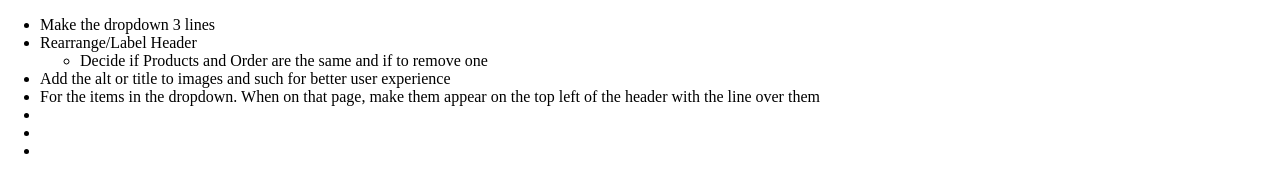
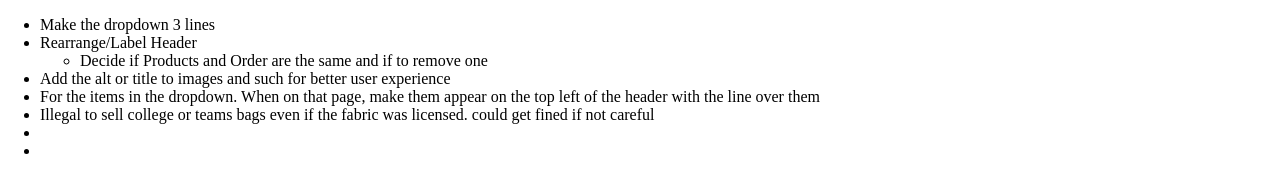
Before and after one commit to AndyR3w/KarensCornHole, a plain HTML site: page index.html in a window 1280 px wide. Shown: the part 225-418 px from the top of the page. Drawn offline with Linux system fonts and the light colour scheme.

Commit message:
Update index.html

```diff
--- a/index.html
+++ b/index.html
@@ -22,7 +22,7 @@
                 <li>Add the alt or title to images and such for better user experience</li>
                 <li>For the items in the dropdown. When on that page, make them appear
                     on the top left of the header with the line over them</li>
-                <li></li>
+                <li>Illegal to sell college or teams bags even if the fabric was licensed. could get fined if not careful</li>
                 <li></li>
                 <li></li>
             </ul>
```
